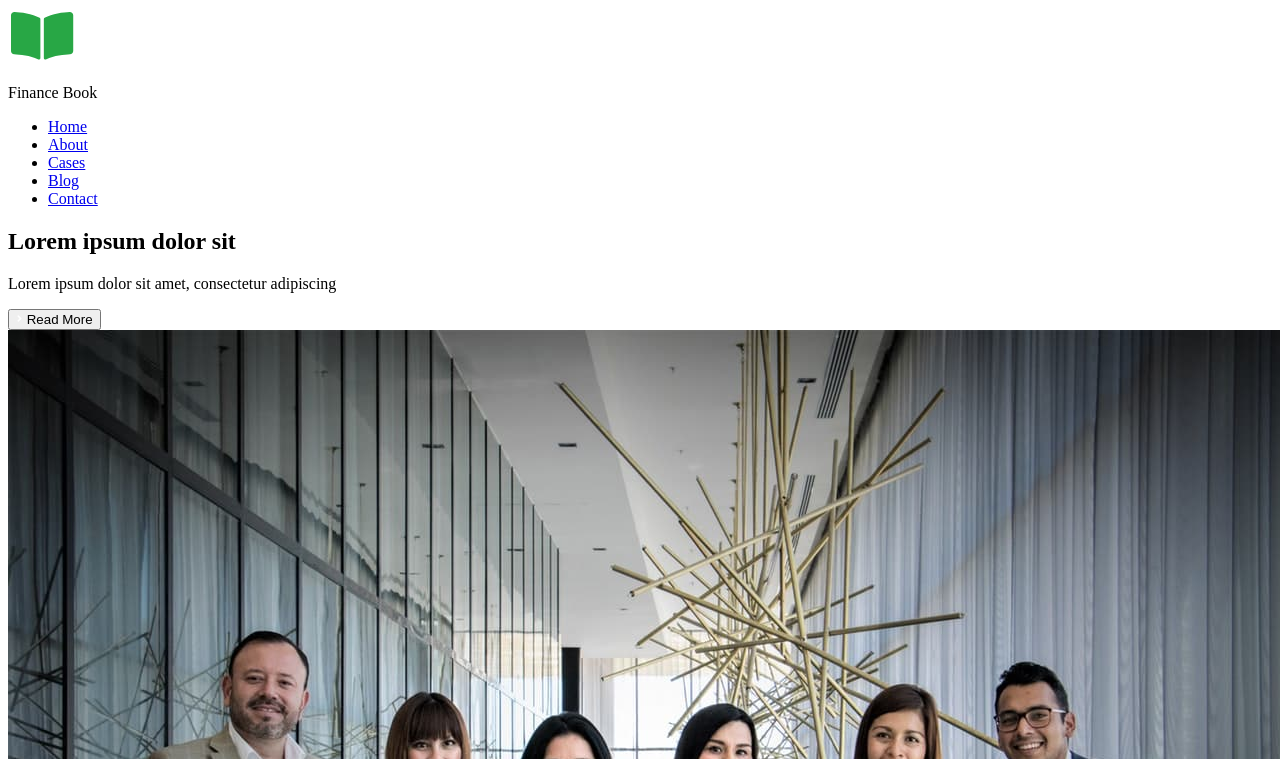
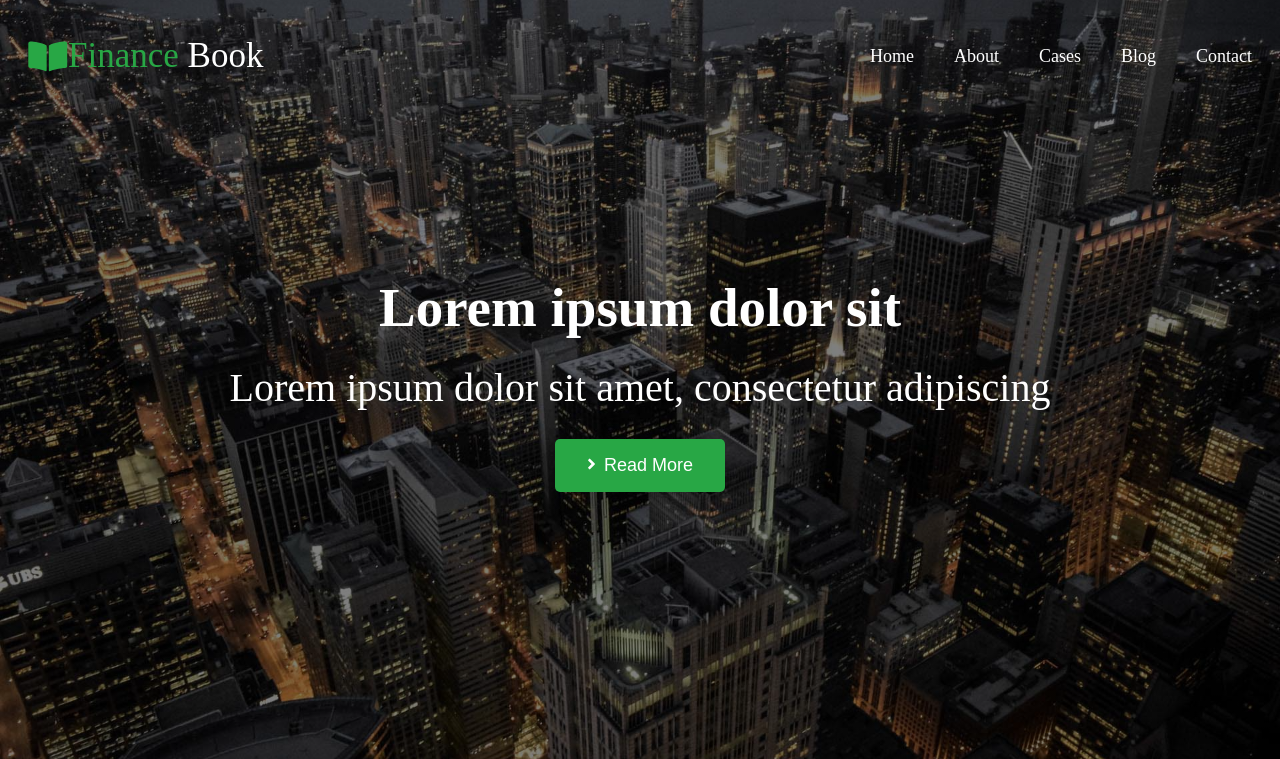
Before and after one commit to Bohdana-Halenko/SoftServe_23g, a plain HTML site: page index.html in a window 1280 px wide. Shown: the top 759 px of the page. Drawn offline with Linux system fonts and the light colour scheme.

Commit message:
added css

```diff
--- /dev/null
+++ b/css/about.css
@@ -0,0 +1,26 @@
+.about{
+    margin-bottom: 100px;
+}
+.about__wrapper{
+    display: flex;
+}
+.about__photo{
+    width: 50%;
+}
+.about__block{
+    padding: 80px 20px;
+    width: 50%;
+    color: #fff;
+    background-color: #28A745;
+}
+
+.about__btn{
+    padding: 16px 32px;
+    background-color: #28A745;
+    color: #fff;
+    border: none;
+    border-radius: 5px;
+    font-size: 18px;
+    cursor: pointer;
+    border: 1px solid #fff;
+}
--- /dev/null
+++ b/css/base.css
@@ -0,0 +1,41 @@
+body {
+    /* font-family: $primary-text, sans-serif; */
+    font-size: 18px;
+    font-weight: 400;
+    line-height: 24px;
+    color: #333333;
+    background-color: #ffffff;
+    margin: 0;
+}
+
+h1,
+h2,
+h3,
+p,
+ul,
+a {
+    margin-top: 0;
+    margin-bottom: 0;
+    padding-left: 0;
+    list-style: none;
+    text-decoration: none;
+}
+
+img {
+    display: block;
+    max-width: 100%;
+    height: auto;
+}
+
+section {
+
+    margin-right: auto;
+    margin-left: auto;
+    max-width: 1360px;
+    /* padding-left: 55px; */
+    /* padding-right: 55px; */
+}
+
+.section {
+    margin-bottom: 100px;
+}
--- /dev/null
+++ b/css/footer.css
@@ -0,0 +1,15 @@
+.footer{
+    background-color: #333333;
+    padding-top: 20px;
+    padding-bottom: 20px;
+}
+.footer__links{
+    display: flex;
+    margin-left: auto;
+    margin-right: auto;
+}
+
+.footer__text{
+    color: #ffffff;
+    text-align: center;
+}
--- /dev/null
+++ b/css/header.css
@@ -0,0 +1,38 @@
+.header{
+    position: absolute;
+    width: 100%;
+}
+.header__wrapper{
+    margin-right: auto;
+    margin-left: auto;
+    max-width: 1360px;
+    padding: 32px 28px;
+    display: flex;
+    align-items: center;
+    justify-content: space-between;
+}
+.header__logo{
+    display: flex;
+    align-items: center;
+}
+.header__logo-name{
+    font-size: 35px;
+    line-height: 48px;
+    color: #28A745;
+}
+.header__logo-white{
+    color: #ffffff;
+}
+.header__items{
+    display: flex;
+}
+.header__item{
+    margin-left: 40px;
+}
+.header__item-link{
+    font-weight: 400;
+    font-size: 18px;
+    line-height: 25px;
+    color: #FFFFFF;
+    cursor: pointer;
+}
--- /dev/null
+++ b/css/home.css
@@ -0,0 +1,47 @@
+.home{
+    padding-top: 270px;
+    padding-bottom: 270px;
+    background-color: #2f303a;
+    background-image: linear-gradient(0deg, rgba(0, 0, 0, 0.5), rgba(0, 0, 0, 0.5)), url(../img/home/showcase.jpg);
+    background-repeat: no-repeat;
+    background-position: center;
+    background-size: cover;
+    display: flex;
+    align-items: center;
+}
+.home__wrapper{
+    display: flex;
+    align-items: center;
+    flex-direction: column;
+    margin: 0 auto;
+}
+.home__title{
+    font-weight: 600;
+    font-size: 55px;
+    line-height: 75px;
+    text-align: center;
+    color: #FFFFFF;
+    margin-bottom: 16px;
+}
+.home__text{
+    font-weight: 400;
+    font-size: 40px;
+    line-height: 54px;
+    text-align: center;
+    color: #FFFFFF;
+    margin-bottom: 24px;
+}
+.home__btn{
+    padding: 16px 32px;
+    background-color: #28A745;
+    color: #fff;
+    border: none;
+    border-radius: 5px;
+    display: flex;
+    justify-content: center;
+    font-size: 18px;
+    cursor: pointer;
+}
+.home__svg{
+    margin-right: 8px;
+}
--- /dev/null
+++ b/css/index.css
@@ -0,0 +1,7 @@
+@import url(base.css);
+@import url(header.css);
+@import url(home.css);
+@import url(about.css);
+@import url(team.css);
+
+@import url(footer.css);
--- /dev/null
+++ b/css/team.css
@@ -0,0 +1,5 @@
+
+
+.team__items{
+    display: flex;
+}
--- a/index.html
+++ b/index.html
@@ -6,61 +6,66 @@
     <meta name="viewport" content="width=device-width, initial-scale=1.0">
     <title>SoftServe</title>
     <link rel="icon" type="image/x-icon" href="img/favicon.png">
+    <link rel="stylesheet" href="css/index.css">
 </head>
 <body>
 
     <!-- HEADER -->
-    <header>
-        <div>
-            <svg width="69" height="56">
+    <header class="header">
+        <div class="header__wrapper">
+            <div class="header__logo">
+                <svg width="40" height="35">
                     <use href="img/symbol-defs.svg#icon-logo"></use>
                 </svg>
-            <p>
-                <span>Finance</span>
-                Book
+                <p class="header__logo-name">
+                    Finance
+                    <span class="header__logo-white">Book</span>
                 </p>
             </div>
-        <nav>
-            <ul>
-                <li>
-                    <a href="index.html#home">Home</a>
+            <nav class="header__nav">
+                <ul class="header__items">
+                    <li class="header__item">
+                        <a class="header__item-link" href="index.html#home">Home</a>
                     </li>
-                <li>
-                    <a href="index.html#about">About</a>
+                    <li class="header__item">
+                        <a class="header__item-link" href="index.html#about">About</a>
                     </li>
-                <li>
-                    <a href="index.html#cases">Cases</a>
+                    <li class="header__item">
+                        <a class="header__item-link" href="index.html#cases">Cases</a>
                     </li>
-                <li>
-                    <a href="index.html#blog">Blog</a>
+                    <li class="header__item">
+                        <a class="header__item-link" href="index.html#blog">Blog</a>
                     </li>
-                <li>
-                    <a href="index.html#contact">Contact</a>
+                    <li class="header__item">
+                        <a class="header__item-link" href="index.html#contact">Contact</a>
                     </li>
                 </ul>
             </nav>
+        </div>
     </header>
 
     <!-- MAIN PART -->
     <main>
 
         <!-- HOME -->
-        <section id="home">
-            <h1>Lorem ipsum dolor sit</h1>
-            <p>Lorem ipsum dolor sit amet, consectetur adipiscing</p>
-            <button>
-                <svg width="7" height="11">
+        <section id="home" class="home">
+            <div class="home__wrapper">
+                <h1 class="home__title">Lorem ipsum dolor sit</h1>
+                <p class="home__text">Lorem ipsum dolor sit amet, consectetur adipiscing</p>
+                <button class="home__btn">
+                    <svg width="9" height="18" class="home__svg">
                         <use href="img/symbol-defs.svg#icon-angle-right"></use>
                     </svg>
                     Read More
                 </button>
+            </div>
         </section>
 
 
         <!-- ABOUT -->
-        <section id="about">
-            <div>
-                <div>
+        <section id="about" class="about">
+            <div class="about__wrapper">
+                <div class="about__photo">
                     <picture>
                         <source srcset="
                                         img/home/people.jpg    1x,
@@ -69,11 +74,11 @@
                         <img src="img/home/people.jpg" alt="Team">
                     </picture>
                 </div>
-                <div>
+                <div class="about__block">
                     <p>What you are looking for</p>
                     <h2>We provide bespoke solutions</h2>
                     <p>Lorem ipsum dolor, sit amet consectetur adipisicing elit. Voluptate, ipsum dignissimos quae laudantium asperiores nam aliquid impedit harum illum dolore explicabo ab dolores itaque rerum temporibus doloribus iste maiores deleniti?</p>
-                    <button>Read More</button>
+                    <button class="about__btn">Read More</button>
                 </div>
             </div>
         </section>
@@ -157,12 +162,12 @@
 
 
         <!-- TEAM-->
-        <section>
-            <div>
+        <section id="team" class="team">
+            <div class="team__wrapper">
                 <p>Who we are</p>
                 <h2>Our Professional Team</h2>
                 <p>Lorem ipsum dolor sit amet consectetur adipisicing elit. Architecto, sapiente!</p>
-                <ul>
+                <ul class="team__items">
                     <li>
                         <picture>
                             <source srcset="
@@ -227,39 +232,40 @@
 
 
     <!-- FOOTER -->
-    <footer>
-        <div>
-            <ul>
+    <footer class="footer">
+        <div class="footer__container">
+                <ul class="footer__links">
                     <li>
                         <a href="#">
-                        <svg>
+                            <svg width="24" height="24">
                                 <use href="img/symbol-defs.svg#icon-facebook"></use>
                             </svg>
                         </a>
                     </li>
                     <li>
                         <a href="#">
-                        <svg>
+                            <svg width="24" height="24">
                                 <use href="img/symbol-defs.svg#icon-twitter"></use>
                             </svg>
                         </a>
                     </li>
                     <li>
                         <a href="#">
-                        <svg>
+                            <svg width="24" height="24">
                                 <use href="img/symbol-defs.svg#icon-youtube"></use>
                             </svg>
                         </a>
                     </li>
                     <li>
                         <a href="#">
-                        <svg>
+                            <svg width="24" height="24">
                                 <use href="img/symbol-defs.svg#icon-linkedin"></use>
                             </svg>
                         </a>
                     </li>
                 </ul>
-            <p>Copyright &#169; 2021 - FinanceBook</p>
+
+            <p class="footer__text">Copyright &#169; 2021 - FinanceBook</p>
         </div>
     </footer>
 </body>
```
Lines whose indentation alone changed are shown as unchanged.
